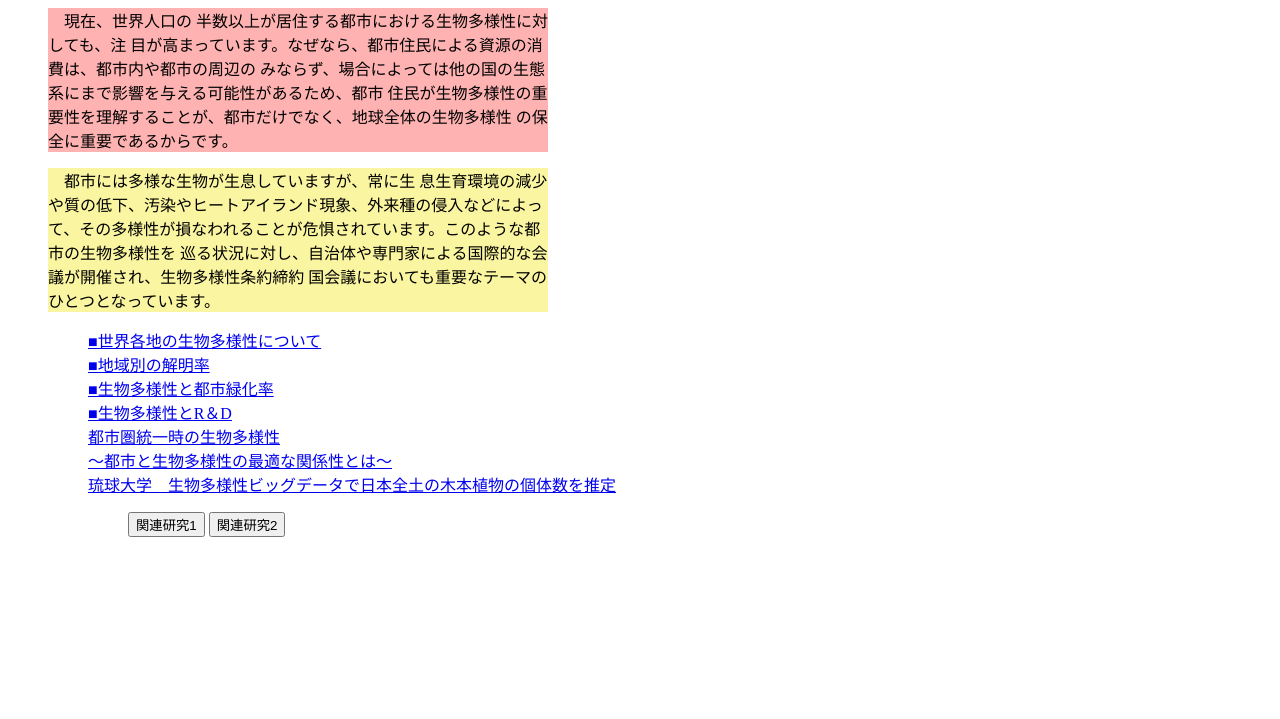
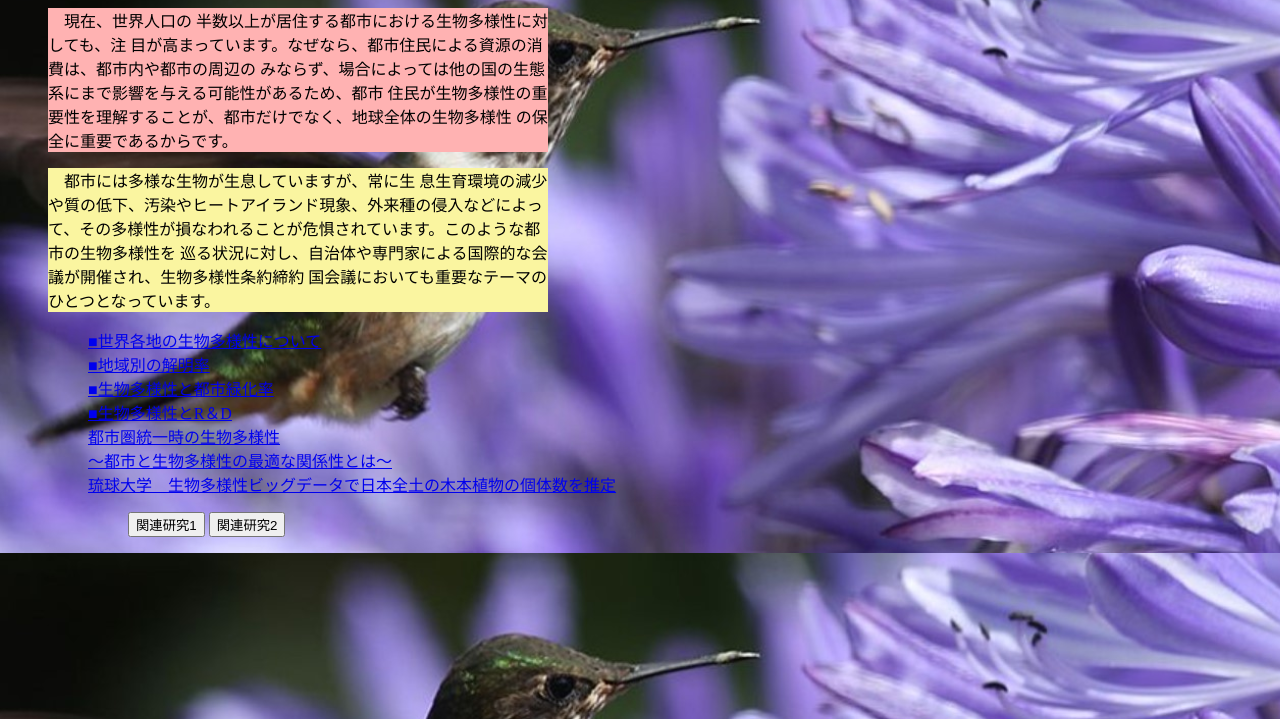
Before and after one commit to gitino999/bio, a plain HTML site: page index.html in a window 1280 px wide. Shown: the part 81-800 px from the top of the page. Drawn offline with Linux system fonts and the light colour scheme.

Commit message:
img again

```diff
--- a/css/style.css
+++ b/css/style.css
@@ -17,9 +17,10 @@
     background-color: rgb(250, 245, 160);
 }
 
+/* background image */
 #biodiversityimage {
     background-color: skyblue;
-    background-image: url(../img/ScienceReview.png);
+    background-image: url(../img/sciencereview.png);
     background-size: cover;
 
 
--- a/index.html
+++ b/index.html
@@ -8,7 +8,7 @@
 
 </head>
 
-<body id="biodiversity image">
+<body id="biodiversityimage">
     <div id="first">
         <h1 id="second">都市と生物多様性</h1>
     <ul>
```
